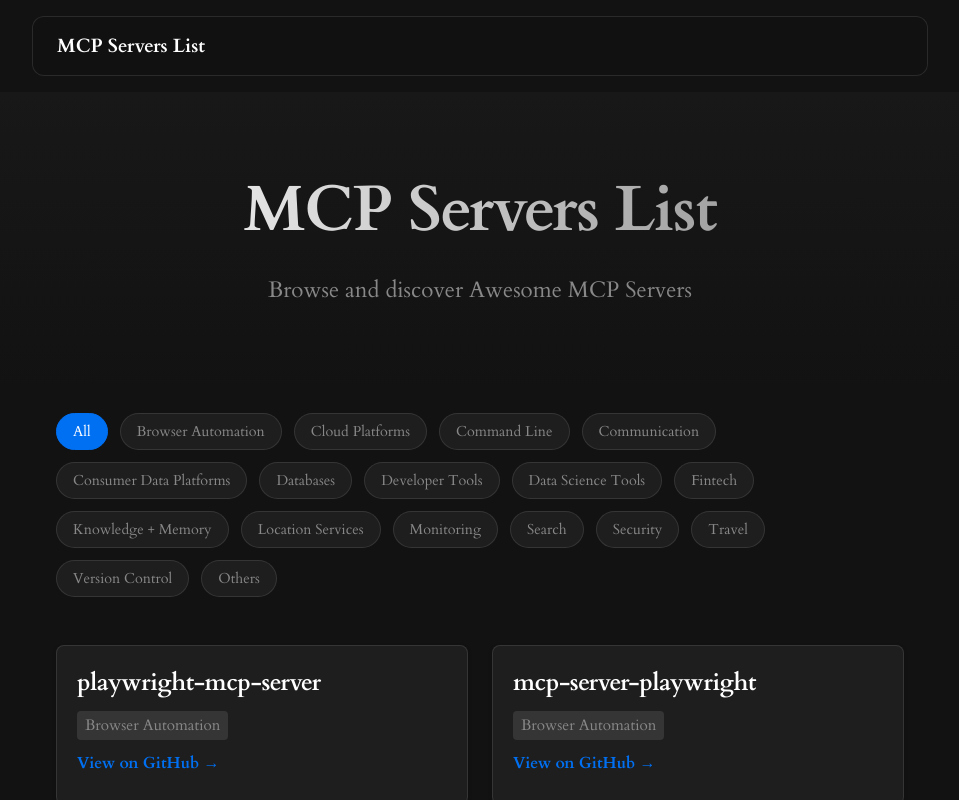
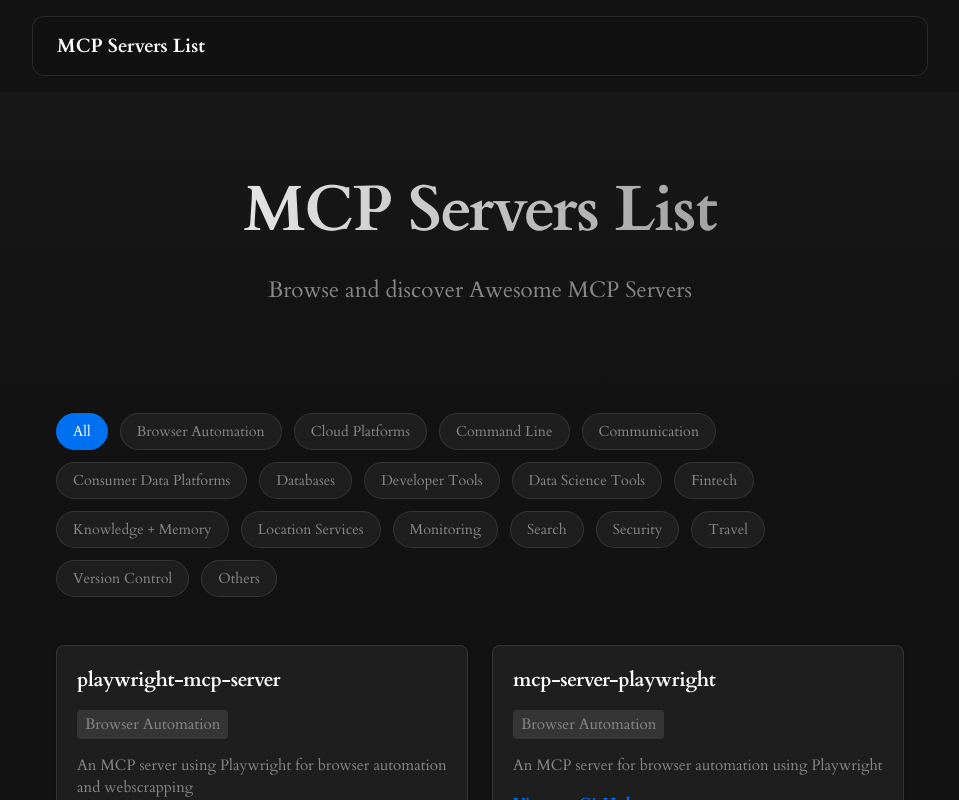
Before and after one commit to infiplextechlabs/mcpserverslist, a Next.js app: page / in a window 1280 px wide. Shown: the top 800 px of the page, without its empty margins (160-1119 px from the left). Built offline with nearby package versions, Linux system fonts and the light colour scheme.

Commit message:
:zap: add desc to server cards

```diff
--- a/src/components/ServerCard/ServerCard.js
+++ b/src/components/ServerCard/ServerCard.js
@@ -28,6 +28,7 @@
           </span>
         ))}
       </div>
+      <p className={styles.description}>{server.description}</p>
       <div className={styles.github}>
         <span className={styles.githubLink}>
           View on GitHub →
--- a/src/components/ServerCard/ServerCard.module.css
+++ b/src/components/ServerCard/ServerCard.module.css
@@ -15,6 +15,23 @@
 
 .card:hover {
   transform: translateY(-4px);
+}
+
+.card h2 {
+  font-size: 1.25rem;
+  line-height: 1.4;
+  margin-bottom: 4px;
+}
+
+.description {
+  color: var(--text-secondary);
+  font-size: 0.95rem;
+  line-height: 1.5;
+  margin: 4px 0;
+  display: -webkit-box;
+  -webkit-line-clamp: 2;
+  -webkit-box-orient: vertical;
+  overflow: hidden;
 }
 
 .categories {
```
